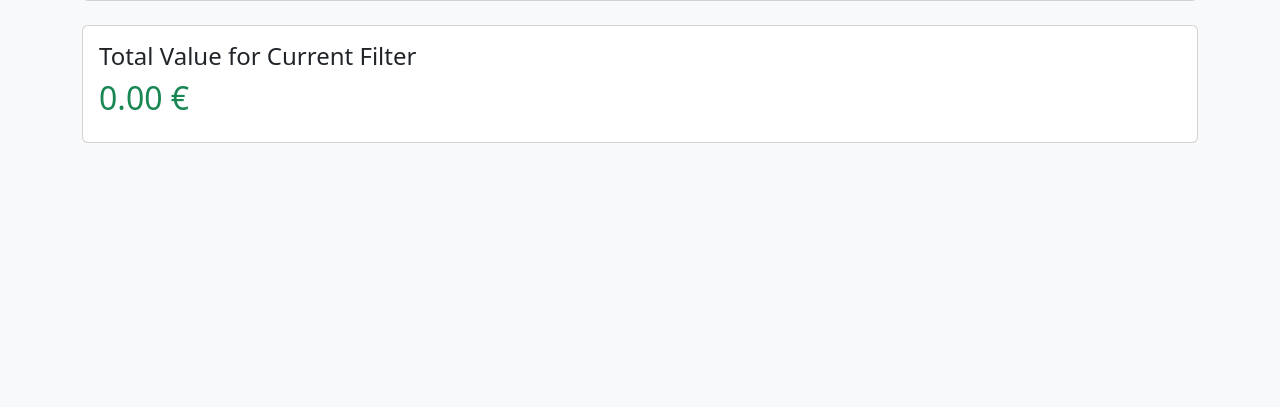
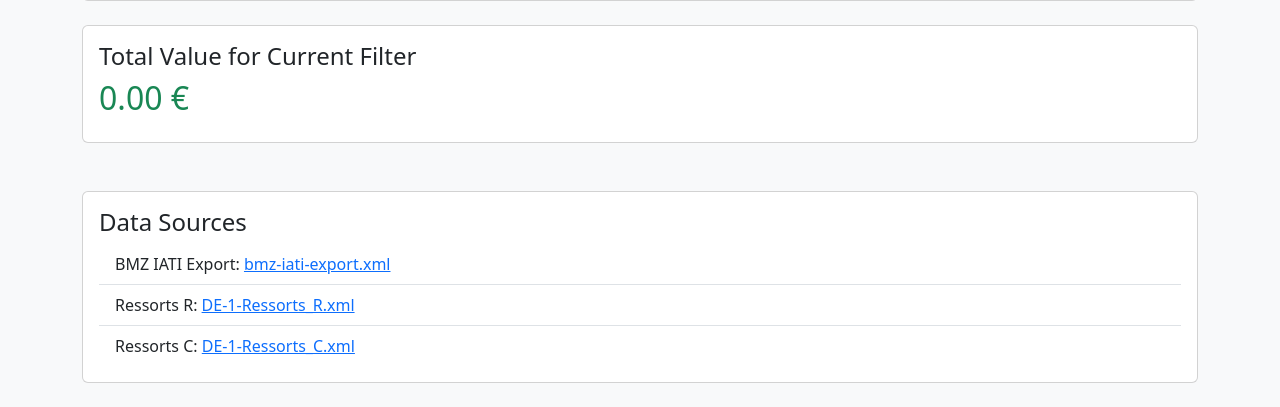
Before and after one commit to jbreu/follow_the_money, a Python web app: template app/templates/index.html in a window 1280 px wide. Shown: the part 401-808 px from the top of the page. Before the commit the page ends 544 px from the top, so only its background shows below. Run offline with Jinja, Linux system fonts and the light colour scheme; the template is opened without the code that fills it, so the values that code supplies are empty.

Commit message:
provide sources

```diff
--- a/app/templates/index.html
+++ b/app/templates/index.html
@@ -122,6 +122,23 @@
             </div>
             {% endfor %}
         </div>
+
+        <div class="card mt-4">
+            <div class="card-body">
+                <h4 class="card-title">Data Sources</h4>
+                <ul class="list-group list-group-flush">
+                    <li class="list-group-item">BMZ IATI Export: <a
+                            href="https://www.transparenzportal.bund.de/api/v1/activities/download/xml/bmz-iati-export.xml">bmz-iati-export.xml</a>
+                    </li>
+                    <li class="list-group-item">Ressorts R: <a
+                            href="https://teamwork.bmz.de/pub/bscw.cgi/9134919/DE-1-Ressorts_R.xml">DE-1-Ressorts_R.xml</a>
+                    </li>
+                    <li class="list-group-item">Ressorts C: <a
+                            href="https://teamwork.bmz.de/pub/bscw.cgi/9134919/DE-1-Ressorts_C.xml">DE-1-Ressorts_C.xml</a>
+                    </li>
+                </ul>
+            </div>
+        </div>
     </div>
 
     <script src="https://cdn.jsdelivr.net/npm/bootstrap@5.3.0/dist/js/bootstrap.bundle.min.js"></script>
```
